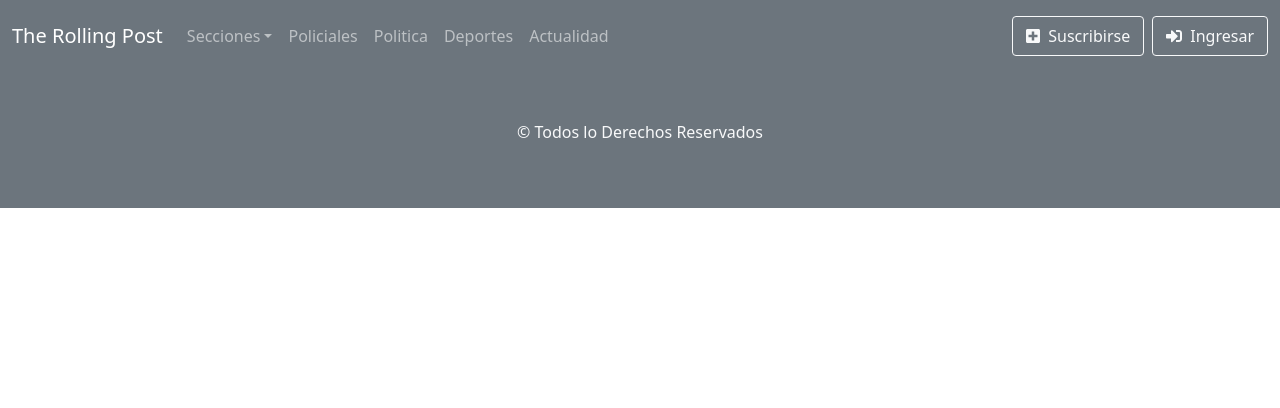
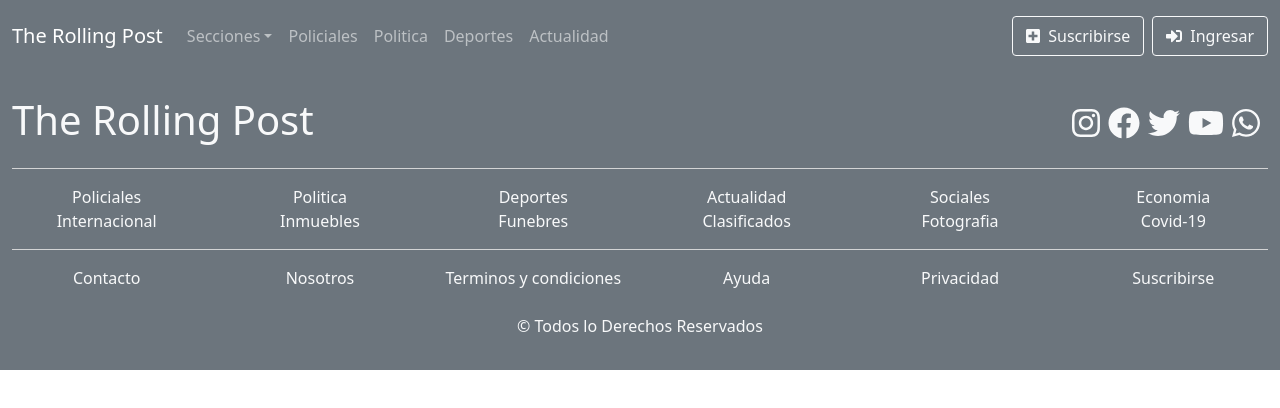
Before and after one commit to canto1380/front-therollingpost, a React (Create React App) app: page /acerca-de-nosotros in a window 1280 px wide. Shown: the top 408 px of the page. Built offline with nearby package versions, Linux system fonts and the light colour scheme.

Commit message:
Se maqueto el footer. Se instalaron dependencias.

```diff
--- a/package.json
+++ b/package.json
@@ -4,6 +4,7 @@
   "private": true,
   "dependencies": {
     "@fortawesome/fontawesome-svg-core": "^1.2.35",
+    "@fortawesome/free-brands-svg-icons": "^5.15.3",
     "@fortawesome/free-solid-svg-icons": "^5.15.3",
     "@fortawesome/react-fontawesome": "^0.1.14",
     "@testing-library/jest-dom": "^5.12.0",
--- a/src/App.css
+++ b/src/App.css
@@ -22,3 +22,9 @@
     }
 
 }
+
+@media(max-width:575px){
+    .footer-row1{
+        text-align: center;
+    }
+}
--- a/src/common/Footer.js
+++ b/src/common/Footer.js
@@ -1,10 +1,55 @@
 import React from "react";
+import { Container, Row, Col, Dropdown } from 'react-bootstrap'
 
+import { FontAwesomeIcon } from '@fortawesome/react-fontawesome'
+import {faFacebook , faInstagram, faTwitter, faYoutube, faWhatsapp} from '@fortawesome/free-brands-svg-icons'
+
+import '../App.css'
+import { Link } from "react-router-dom";
 const Footer = () => {
   return (
-    <div className="bg-secondary py-5 text-light  text-center">
-      <p>&copy; Todos lo Derechos Reservados</p>
-    </div>
+    <Container fluid className="bg-secondary py-3 text-light">
+      <Row className="align-items-center py-2" xs={1} sm={2}>
+        <Col className="footer-row1"><h1>The Rolling Post</h1></Col>
+        <Col className="align-middle">
+          <div className="footer-row1 text-end">
+          <a href="http://www.instragram.com.ar" className="text-light"><FontAwesomeIcon icon={faInstagram} className="me-2" size="2x"></FontAwesomeIcon></a>
+          <a href="http://www.facebook.com.ar" className="text-light"><FontAwesomeIcon icon={faFacebook} className="me-2" size="2x"></FontAwesomeIcon></a>
+          <a href="http://www.twitter.com.ar" className="text-light"><FontAwesomeIcon icon={faTwitter} className="me-2" size="2x"></FontAwesomeIcon></a>
+          <a href="http://www.youtube.com.ar" className="text-light"><FontAwesomeIcon icon={faYoutube} className="me-2" size="2x"></FontAwesomeIcon></a>
+          <a href="http://www.whatsapp.com.ar" className="text-light"><FontAwesomeIcon icon={faWhatsapp} className="me-2" size="2x"></FontAwesomeIcon></a>
+          </div>
+        </Col>
+      </Row>
+
+      <Dropdown.Divider className="bg-light" />
+      <Row className="text-center py-2" xs={3} sm={6} md={6} lg={12}>
+        <Link className="text-light text-decoration-none" to={'/policiales'}><Col sm>Policiales</Col></Link>
+        <Link className="text-light text-decoration-none" to={'/politica'}><Col sm>Politica</Col></Link>
+        <Link className="text-light text-decoration-none" to={'/deportes'}><Col sm>Deportes</Col></Link>
+        <Link className="text-light text-decoration-none" to={'/actualidad'}><Col sm>Actualidad</Col></Link>
+        <Link className="text-light text-decoration-none" to={'/sociales'}><Col sm>Sociales</Col></Link>
+        <Link className="text-light text-decoration-none" to={'/economia'}><Col sm>Economia</Col></Link>
+        <Link className="text-light text-decoration-none" to={'/internacional'}><Col sm>Internacional</Col></Link>
+        <Link className="text-light text-decoration-none" to={'/inmuebles'}><Col sm>Inmuebles</Col></Link>
+        <Link className="text-light text-decoration-none" to={'/funebres'}><Col sm>Funebres</Col></Link>
+        <Link className="text-light text-decoration-none" to={'/clasificados'}><Col sm>Clasificados</Col></Link>
+        <Link className="text-light text-decoration-none" to={'/fotografia'}><Col sm>Fotografia</Col></Link>
+        <Link className="text-light text-decoration-none" to={'/covid'}><Col sm>Covid-19</Col></Link>
+      </Row>
+      <Dropdown.Divider className="bg-light" />
+      <Row className="text-center py-2" xs={3} sm={6}>
+        <Link className="text-light text-decoration-none p-0" to={'/policiales'}><Col md="auto">Contacto</Col></Link>
+        <Link className="text-light text-decoration-none p-0" to={'/policiales'}><Col md="auto">Nosotros</Col></Link>
+        <Link className="text-light text-decoration-none p-0" to={'/policiales'}><Col md="auto">Terminos y condiciones</Col></Link>
+        <Link className="text-light text-decoration-none p-0" to={'/policiales'}><Col md="auto">Ayuda</Col></Link>
+        <Link className="text-light text-decoration-none p-0" to={'/policiales'}><Col md="auto">Privacidad</Col></Link>
+        <Link className="text-light text-decoration-none p-0" to={'/policiales'}><Col md="auto">Suscribirse</Col></Link>
+      </Row>
+      <Row className="text-center pt-3">
+      <Col><p>&copy; Todos lo Derechos Reservados</p></Col>
+      </Row>
+    </Container>
   );
 };
 
--- a/src/common/Navigation.js
+++ b/src/common/Navigation.js
@@ -1,5 +1,5 @@
 import React from "react";
-import { Navbar, Nav, NavDropdown, Form, FormControl , Button } from "react-bootstrap";
+import { Navbar, Nav, NavDropdown, Button } from "react-bootstrap";
 import { NavLink } from "react-router-dom";
 import '../App.css'
 
--- a/src/components/Inicio.js
+++ b/src/components/Inicio.js
@@ -1,6 +1,6 @@
 import React from "react";
 import { Container } from "react-bootstrap";
-import Navigation from '../common/Navigation'
+
 const Inicio = () => {
   return (
     <Container>
```
Also changed, not shown: public/index.html (+1 -22 lines), 1 other file (tests, documents, lock files or other folders).
